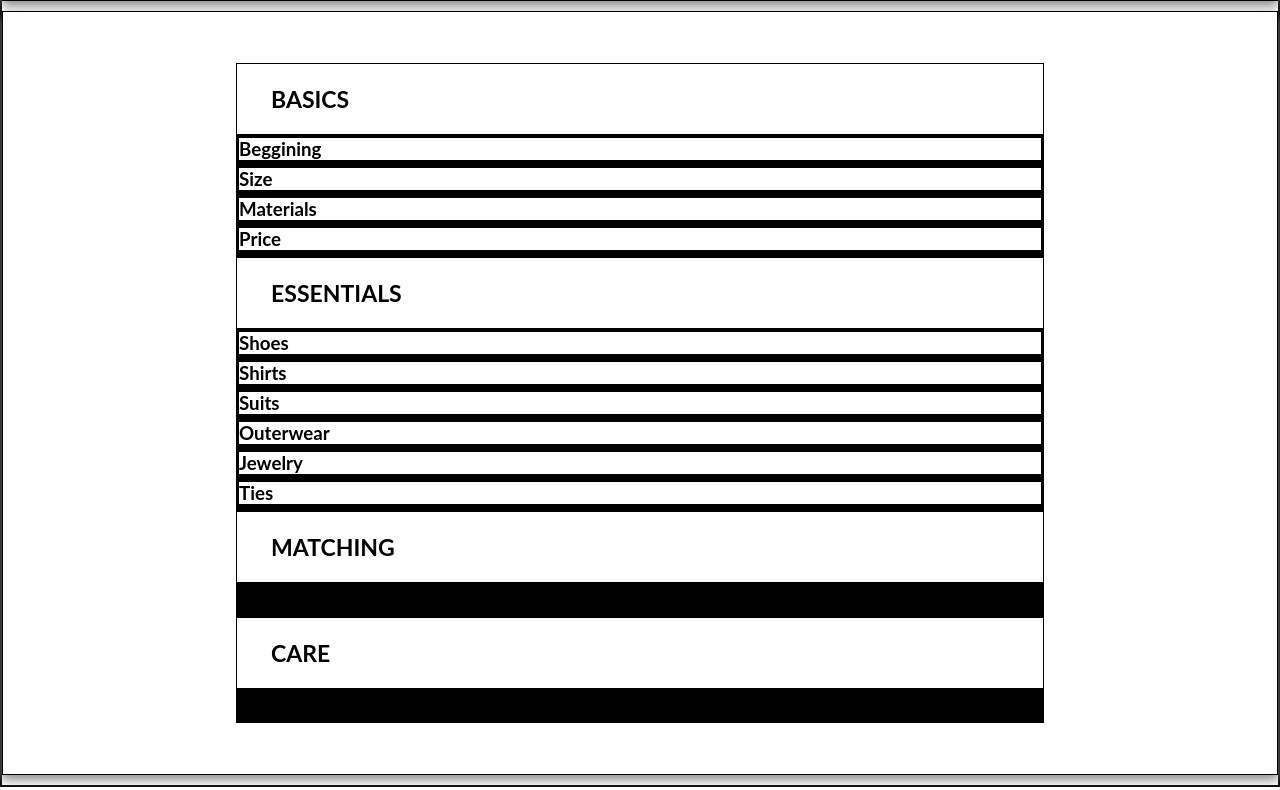
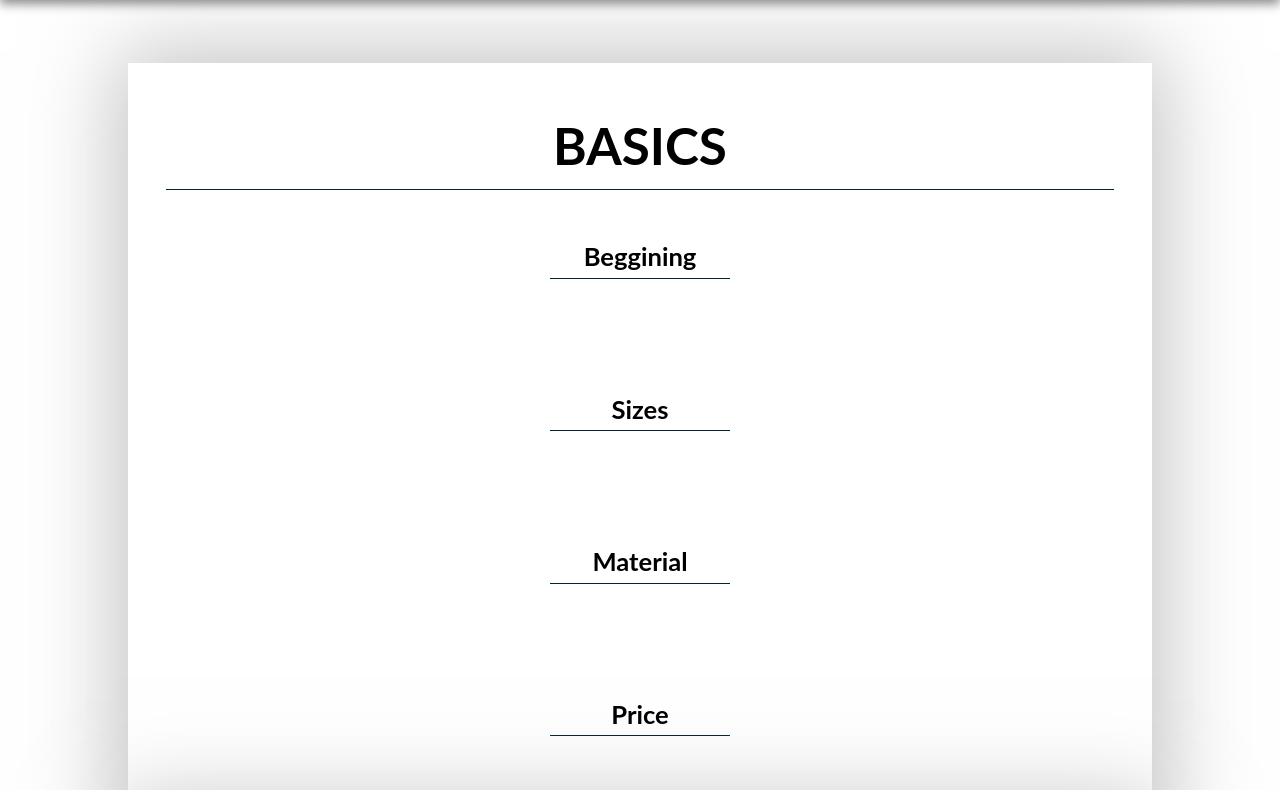
Before and after one commit to MichalSwiader/portfolio, a plain HTML site: page smart-clothes/index.html in a window 1280 px wide. Shown: the part 801-1591 px from the top of the page. Drawn offline with Linux system fonts and the light colour scheme.

Commit message:
header-done

```diff
--- a/smart-clothes/css/style.css
+++ b/smart-clothes/css/style.css
@@ -5,24 +5,56 @@
 	box-sizing: border-box;
 	-webkit-font-smoothing: antialiased;
 	font-family: 'Lato', sans-serif;
-	border: 1px solid black;
+/*	border: 1px solid black;*/
 }
 
 main {
+	position: relative;
 	width: 100%;
+	margin-top: 5%;
+	margin-bottom: 10px;
 	background-color: #fff;
 	color: #000;
-	padding: 4vmax 233px;
 	margin-bottom: 10px;
-	-webkit-box-shadow: 0px 5px 10px 0px rgba(138,138,138,1);
-	-moz-box-shadow: 0px 5px 10px 0px rgba(138,138,138,1);
-	box-shadow: 0px 5px 10px 0px rgba(138,138,138,1);
+/*
+-webkit-box-shadow: 0px 0px 83px 12px rgba(138,138,138,0.51);
+-moz-box-shadow: 0px 0px 83px 12px rgba(138,138,138,0.51);
+box-shadow: 0px 0px 83px 12px rgba(138,138,138,0.51);
+*/
+
+}
+.content {
+	background-color: #fff;
+	width: 80%;
+	margin: 1vmax 10%;
+	padding: 1vmax;
+	-webkit-box-shadow: 0px 0px 83px 12px rgba(138,138,138,0.51);
+-moz-box-shadow: 0px 0px 83px 12px rgba(138,138,138,0.51);
+box-shadow: 0px 0px 83px 12px rgba(138,138,138,0.51);
 }
 
-h2 {
-	font-size: 1.8vmax;
+
+.section-header {
+	top: 1vmax;
+	position: relative;
+	text-align: center;
+	font-size: 4vmax;
 	text-transform: uppercase;
-	padding: 21px 21px 21px 34px;
+	border-bottom: 1px solid #02252F;
+	margin: 0vmax 2vmax;
+	padding: 2vmax 0 1vmax 0;
+}
+
+.section-content-outer {
+	padding: 4vmax;
+}
+
+.section-content-header {
+	text-align: center;
+	font-size: 2vmax;
+	margin: 0 40%;
+	padding: 1vmax 0 0.5vmax 0;
+	border-bottom: 1px solid #02252F;
 }
 
 /*General styles STOP*/
@@ -111,24 +143,26 @@ background: repeating-linear-gradient(
 	box-shadow: 0px 5px 10px 0px rgba(138,138,138,1);
 }
 
-#main-header-title {
+#main-header h1 {
 	height: 20%;
 	position: relative;
 	left: 50%;
 	right: 50%;
+	width: auto;
 	transform: translate(-50%,-50%);
-	top:50%;
+	top: 50%;
 	font-size: 6vmax;
 	text-shadow: 1px 1px 1px gray;
-	width: 100%;
-	text-align: center;
 	padding: 0 233px;
 
 }
 
-#main-header-title span {
+#main-header h2 {
+	position: relative;
+	top: 35%;
 	font-size: 2.5vmax;
-	width: 100%;
+	width: auto;
+	border: none;
 }
 
 /*Header styles STOP*/
--- a/smart-clothes/index.html
+++ b/smart-clothes/index.html
@@ -1,5 +1,6 @@
 <!DOCTYPE html>
 <html lang="en">
+
 <head>
 	<meta charset="UTF-8">
 	<title>Smart Clothes</title>
@@ -10,17 +11,17 @@
 
 	<!--Font awesome styles-->
 
-	<link rel="stylesheet" href="css/font-awesome.min.css">
+	<link rel="stylesheet" href="css/font-awesome.min.css"> </head>
 
-</head>
 <body>
 
 	<!--Nav menu START-->
+
 	<nav id="menu">
 		<div id="menu-header">Menu</div>
 		<ul id="menu-list">
 			<li class="menu-list-item"><a href="#guide">guide</a></li>
-			<li class="menu-list-item"><a href="#galery">gallery</a></li>
+			<li class="menu-list-item"><a href="#gallery">gallery</a></li>
 			<li class="menu-list-item"><a href="#about">about</a></li>
 			<li class="menu-list-item"><a href="#contact">contact</a></li>
 		</ul>
@@ -31,123 +32,122 @@
 	<!--Header START-->
 
 	<header id="main-header">
-		<h1 id="main-header-title">How to be smart?<br />
-			<span>building modern bussiness wardrobe</span>
-		</h1>
-	</header>
+		<h1>How to be smart?</h1>
+		<br />
+		<h2>building modern business wardrobe</h2> </header>
 
 	<!--Header STOP-->
 
-<!--Section #Wardrobe START-->
+	<!--Main #guide START-->
 
 	<main id="guide">
+		<section class="content">
 			<h2 class="section-header">Basics</h2>
-		<section class="main">
-			<article class="content-outer">
-				<h3 class="content-header">Beggining</h3>
-				<div class="content-img"></div>
-				<div class="content-inner"></div>
+			<article class="section-content-outer">
+				<h3 class="section-content-header">Beggining</h3>
+				<div class="section-content-img"></div>
+				<div class="section-content-inner"></div>
 			</article>
-			<article class="content-outer">
-				<h3 class="content-header">Size</h3>
-				<div class="content-img"></div>
-				<div class="content-inner"></div>
+			<article class="section-content-outer">
+				<h3 class="section-content-header">Sizes</h3>
+				<div class="section-content-img"></div>
+				<div class="section-content-inner"></div>
 			</article>
-			<article class="content-outer">
-				<h3 class="content-header">Materials</h3>
-				<div class="content-img"></div>
-				<div class="content-inner"></div>
+			<article class="section-content-outer">
+				<h3 class="section-content-header">Material</h3>
+				<div class="section-content-img"></div>
+				<div class="section-content-inner"></div>
 			</article>
-			<article class="content-outer">
-				<h3 class="content-header">Price</h3>
-				<div class="content-img"></div>
-				<div class="content-inner"></div>
+			<article class="section-content-outer">
+				<h3 class="section-content-header">Price</h3>
+				<div class="section-content-img"></div>
+				<div class="section-content-inner"></div>
 			</article>
 		</section>
+		<section class="content">
 			<h2 class="section-header">Essentials</h2>
-		<section class="main">
-			<article class="content-outer">
-				<h3 class="content-header">Shoes</h3>
-				<div class="content-img"></div>
-				<div class="content-inner"></div>
+			<article class="section-content-outer">
+				<h3 class="section-content-header">Shoes</h3>
+				<div class="section-content-img"></div>
+				<div class="section-content-inner"></div>
 			</article>
-			<article class="content-outer">
-				<h3 class="content-header">Shirts</h3>
-				<div class="content-img"></div>
-				<div class="content-inner"></div>
+			<article class="section-content-outer">
+				<h3 class="section-content-header">Shirts</h3>
+				<div class="section-content-img"></div>
+				<div class="section-content-inner"></div>
 			</article>
-			<article class="content-outer">
-				<h3 class="content-header">Suits</h3>
-				<div class="content-img"></div>
-				<div class="content-inner"></div>
+			<article class="section-content-outer">
+				<h3 class="section-content-header">Suits</h3>
+				<div class="section-content-img"></div>
+				<div class="section-content-inner"></div>
 			</article>
-			<article class="content-outer">
-				<h3 class="content-header">Outerwear</h3>
-				<div class="content-img"></div>
-				<div class="content-inner"></div>
+			<article class="section-content-outer">
+				<h3 class="section-content-header">Outerwear</h3>
+				<div class="section-content-img"></div>
+				<div class="section-content-inner"></div>
 			</article>
-			<article class="content-outer">
-				<h3 class="content-header">Jewelry</h3>
-				<div class="content-img"></div>
-				<div class="content-inner"></div>
+			<article class="section-content-outer">
+				<h3 class="section-content-header">Jewelery</h3>
+				<div class="section-content-img"></div>
+				<div class="section-content-inner"></div>
 			</article>
-			<article class="content-outer">
-				<h3 class="content-header">Ties</h3>
-				<div class="content-img"></div>
-				<div class="content-inner"></div>
+			<article class="section-content-outer">
+				<h3 class="section-content-header">Ties</h3>
+				<div class="section-content-img"></div>
+				<div class="section-content-inner"></div>
 			</article>
 		</section>
+		<section class="content">
 			<h2 class="section-header">Matching</h2>
-		<section class="main">
-			<article class="content-outer">
-				<h3 class="content-header"></h3>
-				<div class="content-img"></div>
-				<div class="content-inner"></div>
+			<article class="section-content-outer">
+				<h3 class="section-content-header"></h3>
+				<div class="section-content-img"></div>
+				<div class="section-content-inner"></div>
 			</article>
-			<article class="content-outer">
-				<h3 class="content-header"></h3>
-				<div class="content-img"></div>
-				<div class="content-inner"></div>
+			<article class="section-content-outer">
+				<h3 class="section-content-header"></h3>
+				<div class="section-content-img"></div>
+				<div class="section-content-inner"></div>
 			</article>
-			<article class="content-outer">
-				<h3 class="content-header"></h3>
-				<div class="content-img"></div>
-				<div class="content-inner"></div>
+			<article class="section-content-outer">
+				<h3 class="section-content-header"></h3>
+				<div class="section-content-img"></div>
+				<div class="section-content-inner"></div>
 			</article>
-			<article class="content-outer">
-				<h3 class="content-header"></h3>
-				<div class="content-img"></div>
-				<div class="content-inner"></div>
+			<article class="section-content-outer">
+				<h3 class="section-content-header"></h3>
+				<div class="section-content-img"></div>
+				<div class="section-content-inner"></div>
 			</article>
 		</section>
+		<section class="content">
 			<h2 class="section-header">Care</h2>
-		<section class="main">
-			<article class="content-outer">
-				<h3 class="content-header"></h3>
-				<div class="content-img"></div>
-				<div class="content-inner"></div>
+			<article class="section-content-outer">
+				<h3 class="section-content-header"></h3>
+				<div class="section-content-img"></div>
+				<div class="section-content-inner"></div>
 			</article>
-			<article class="content-outer">
-				<h3 class="content-header"></h3>
-				<div class="content-img"></div>
-				<div class="content-inner"></div>
+			<article class="section-content-outer">
+				<h3 class="section-content-header"></h3>
+				<div class="section-content-img"></div>
+				<div class="section-content-inner"></div>
 			</article>
-			<article class="content-outer">
-				<h3 class="content-header"></h3>
-				<div class="content-img"></div>
-				<div class="content-inner"></div>
+			<article class="section-content-outer">
+				<h3 class="section-content-header"></h3>
+				<div class="section-content-img"></div>
+				<div class="section-content-inner"></div>
 			</article>
-			<article class="content-outer">
-				<h3 class="content-header"></h3>
-				<div class="content-img"></div>
-				<div class="content-inner"></div>
+			<article class="section-content-outer">
+				<h3 class="section-content-header"></h3>
+				<div class="section-content-img"></div>
+				<div class="section-content-inner"></div>
 			</article>
 		</section>
 	</main>
 
-
-<!--Section #Wardrobe STOP-->
+	<!--Main #guide STOP-->
 
 
 </body>
+
 </html>
```
Also changed, not shown: smart-clothes/images/cufflinks.jpeg (added), smart-clothes/images/patterns/Suits_Blue_Check_Havana_P4875_Suitsupply_Online_Store_2.jpg (added), smart-clothes/images/patterns/Suits_Blue_Check_Lazio_P4860_Suitsupply_Online_Store_2.jpg (added), smart-clothes/images/patterns/Suits_Blue_Plain_Sienna_P4518_Suitsupply_Online_Store_2.jpg (added), smart-clothes/images/patterns/Suits_Blue_Stripe_Lazio_P4933_Suitsupply_Online_Store_2.jpg (added), smart-clothes/images/patterns/Suits_Grey_Check_Lazio_P4998_Suitsupply_Online_Store_2.jpg (added), smart-clothes/images/patterns/Suits_Grey_Plain_Lazio_P3910_Suitsupply_Online_Store_2.jpg (added), smart-clothes/images/patterns/Suits_Light_Grey_Check_Havana_P4876_Suitsupply_Online_Store_2.jpg (added), smart-clothes/images/size.jpeg (added). Lines whose indentation alone changed are shown as unchanged.
